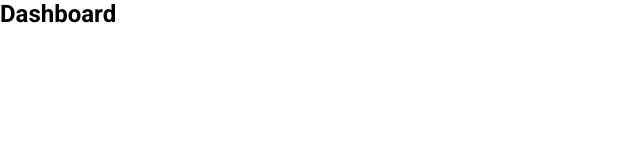
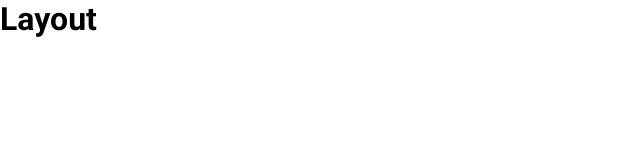
Before and after one commit to dowglasmaia/app-react-minha-carteira, a React (Create React App) app: page / in a window 1280 px wide. Shown: the top 160 px of the page, without its empty margins (0-640 px from the left). Built offline with nearby package versions, Linux system fonts and the light colour scheme.

Commit message:
Criando estrutura de components

```diff
--- a/src/App.tsx
+++ b/src/App.tsx
@@ -1,12 +1,12 @@
 import React from 'react';
 import GlobalStyles from './styles/GlobalStyles';
-import Dashboard from './Pages/Dashboard';
+import Layout from './components/Layout';
 
 const App: React.FC = () => {
     return (
         <>
             <GlobalStyles/>
-            <Dashboard/>
+            <Layout/>
         </>
     );
 }
--- /dev/null
+++ b/src/components/Aside/style.ts
@@ -0,0 +1,3 @@
+import styled from 'styled-components';
+
+export const Container = styled.div` `;
--- /dev/null
+++ b/src/components/Content/style.ts
@@ -0,0 +1,3 @@
+import styled from 'styled-components';
+
+export const Container = styled.div` `;
--- /dev/null
+++ b/src/components/Layout/index.tsx
@@ -0,0 +1,13 @@
+import React from 'react';
+
+import { Container } from './style';
+
+const Layout: React.FC = () => {
+    return (
+        <Container>
+            <h1>Layout</h1>
+        </Container>
+    );
+}
+
+export default Layout;
--- /dev/null
+++ b/src/components/Layout/style.ts
@@ -0,0 +1,3 @@
+import styled from 'styled-components';
+
+export const Container = styled.div` `;
--- /dev/null
+++ b/src/components/MainHeader/style.ts
@@ -0,0 +1,3 @@
+import styled from 'styled-components';
+
+export const Container = styled.div` `;
```
Also changed, not shown: src/components/Aside/index.tsx (added, +13 -0 lines), src/components/Content/index.tsx (added, +13 -0 lines), src/components/MainHeader/index.tsx (added, +13 -0 lines), 2 other files (tests, documents, lock files or other folders).
